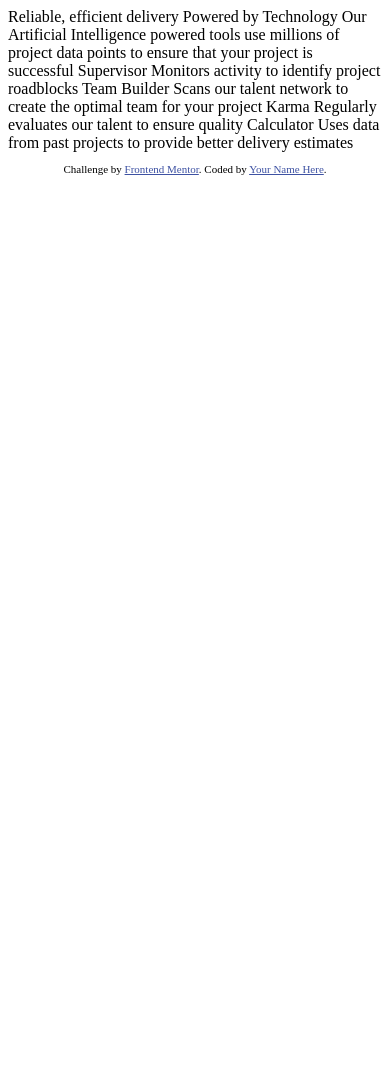
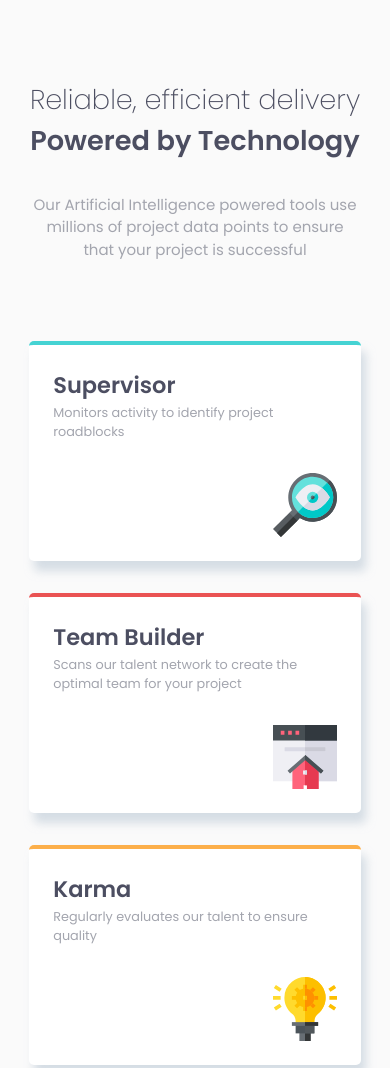
Before and after one commit to joyrexjrl/Four-card-feature-section, a plain HTML site: page index.html in a window 390 px wide. Shown: the top 1068 px of the page. Before the commit the page ends 844 px from the top, so only its background shows below. Drawn offline with Linux system fonts and the light colour scheme.

Commit message:
complete
layout for both mobile and desktop complete

```diff
--- a/index.html
+++ b/index.html
@@ -3,43 +3,69 @@
 <head>
   <meta charset="UTF-8">
   <meta name="viewport" content="width=device-width, initial-scale=1.0"> <!-- displays site properly based on user's device -->
-
+  <link rel="preconnect" href="https://fonts.googleapis.com">
+  <link rel="preconnect" href="https://fonts.gstatic.com" crossorigin>
+  <link href="https://fonts.googleapis.com/css2?family=Poppins:wght@200;400;600&display=swap" rel="stylesheet">
   <link rel="icon" type="image/png" sizes="32x32" href="./images/favicon-32x32.png">
-
+  <link rel="stylesheet" href="style.css">
   <title>Frontend Mentor | Four card feature section</title>
 
-  <!-- Feel free to remove these styles or customise in your own stylesheet 👍 -->
-  <style>
-    .attribution { font-size: 11px; text-align: center; }
-    .attribution a { color: hsl(228, 45%, 44%); }
-  </style>
+
 </head>
 <body>
+  <div class="container">
+    <main class="inner-container">
 
-  Reliable, efficient delivery
-  Powered by Technology
+      <div class="hero">
+        <h1 class="heading">
+          Reliable, efficient delivery<br>
+          <span class="heading-bold">Powered by Technology</span>
+        </h1>
+        <p class="heading-info">Our Artificial Intelligence powered tools use millions of project data points
+          to ensure that your project is successful</p>
+      </div>
 
-  Our Artificial Intelligence powered tools use millions of project data points
-  to ensure that your project is successful
+      <section class="feature-cards card-flex">
 
-  Supervisor
-  Monitors activity to identify project roadblocks
+        <div class="card card-1">
+          <h2 class="card-title">Supervisor</h2>
+          <p class="card-info">Monitors activity to identify project roadblocks</p>
+          <div class="flex">
+            <img src="images/icon-supervisor.svg" alt="sup icon" class="card-image">
+          </div>
+        </div>
 
-  Team Builder
-  Scans our talent network to create the optimal team for your project
+        <div class="card card-2">
+          <h2 class="card-title">Team Builder</h2>
+          <p class="card-info">Scans our talent network to create the optimal team for your project</p>
+          <div class="flex">
+            <img src="images/icon-team-builder.svg" alt="team icon" class="card-image">
+          </div>
+        </div>
 
-  Karma
-  Regularly evaluates our talent to ensure quality
+        <div class="card card-3">
+          <h2 class="card-title">Karma</h2>
+          <p class="card-info">Regularly evaluates our talent to ensure quality</p>
+          <div class="flex">
+            <img src="images/icon-karma.svg" alt="karma card" class="card-image">
+          </div>
+        </div>
 
-  Calculator
-  Uses data from past projects to provide better delivery estimates
+        <div class="card card-4">
+          <h2 class="card-title">Calculator</h2>
+          <p class="card-info">Uses data from past projects to provide better delivery estimates</p>
+          <div class="flex">
+            <img src="images/icon-calculator.svg" alt="calc card" class="card-image">
+          </div>
+        </div>
 
+      </section>
 
-  <footer>
-    <p class="attribution">
-      Challenge by <a href="https://www.frontendmentor.io?ref=challenge" target="_blank">Frontend Mentor</a>.
-      Coded by <a href="#">Your Name Here</a>.
-    </p>
-  </footer>
+      <div class="attribution">
+        Challenge by <a href="https://www.frontendmentor.io?ref=challenge" target="_blank">Frontend Mentor</a>.<br>
+        Coded by <a href="https://www.frontendmentor.io/profile/joyrexjrl" target="_blank">Rick Lozano</a>.
+      </div>
+    </main>
+  </div>
 </body>
 </html>
--- a/style.css
+++ b/style.css
@@ -0,0 +1,233 @@
+/* Box sizing rules */
+*,
+*::before,
+*::after {
+  box-sizing: border-box;
+}
+
+/* Remove default margin */
+body,
+h1,
+h2,
+h3,
+h4,
+p,
+figure,
+picture,
+blockquote,
+dl,
+dd {
+  margin: 0;
+}
+
+/* Remove list styles on ul, ol elements with a list role, which suggests default styling will be removed */
+ul[role='list'],
+ol[role='list'] {
+  list-style: none;
+}
+
+/* Set core root defaults */
+html:focus-within {
+  scroll-behavior: smooth;
+}
+
+/* Set core body defaults */
+body {
+  min-height: 100vh;
+  text-rendering: optimizeSpeed;
+  line-height: 1.5;
+}
+
+/* A elements that don't have a class get default styles */
+a:not([class]) {
+  text-decoration-skip-ink: auto;
+}
+
+/* Make images easier to work with */
+img,
+picture {
+  max-width: 100%;
+  display: block;
+}
+
+/* Inherit fonts for inputs and buttons */
+input,
+button,
+textarea,
+select {
+  font: inherit;
+}
+
+/* Remove all animations, transitions and smooth scroll for people that prefer not to see them */
+@media (prefers-reduced-motion: reduce) {
+  html:focus-within {
+   scroll-behavior: auto;
+  }
+
+  *,
+  *::before,
+  *::after {
+    animation-duration: 0.01ms !important;
+    animation-iteration-count: 1 !important;
+    transition-duration: 0.01ms !important;
+    scroll-behavior: auto !important;
+  }
+}
+
+:root{
+    --red: hsl(0, 78%, 62%);
+    --cyan: hsl(180, 62%, 55%);
+    --orange: hsl(34, 97%, 64%);
+    --blue: hsl(212, 86%, 64%);
+
+    --very-dark-blue: hsl(234, 12%, 34%);
+    --grayish-blue: hsl(229, 6%, 66%);
+    --very-light-gray: hsl(0, 0%, 98%);
+
+    --shadow: hsla(211, 23%, 79%, 0.6);
+}
+
+body{
+    font-family: 'Poppins', sans-serif;
+    font-size: 15px;
+}
+
+h1{
+    font-size: 1.7rem;
+}
+
+h1, h2{
+    color: var(--very-dark-blue);
+}
+
+p{
+    color: var(--grayish-blue);
+}
+
+.flex{
+    display: flex;
+    flex-direction: column;
+    align-items: flex-end;
+    width: 100%;
+}
+
+.container{
+    max-width: 400px;
+    margin-inline: auto;
+    background-color: var(--very-light-gray);
+    padding: 5rem 0;
+}
+
+.inner-container{
+    width: 85%;
+    margin-inline: auto;
+}
+
+.hero{
+    text-align: center;
+}
+
+.heading{
+    font-weight: 200;
+}
+
+.heading-bold{
+    font-weight: 600;
+}
+
+.heading-info{
+    margin-top: 2rem;
+    max-width: 50ch;
+    margin-inline: auto;
+}
+
+.feature-cards{
+    margin: 5rem 0;
+}
+
+.card-flex{
+    display: flex;
+    flex-direction: column;
+    gap: 2rem;
+}
+
+.card{
+    background-color: white;
+    padding: 1.5rem;
+    border-radius: 5px;
+    box-shadow: 5px 10px 10px var(--shadow);
+}
+
+.card-info{
+    font-size: .8rem;
+}
+
+.card-image{
+    margin-top: 2rem;
+
+}
+
+.card-1{
+    border-top: 4px solid var(--cyan);
+}
+
+.card-2{
+    border-top: 4px solid var(--red);
+}
+
+.card-3{
+    border-top: 4px solid var(--orange);
+}
+
+.card-4{
+    border-top: 4px solid var(--blue);
+}
+
+.attribution{
+    text-align: center;
+    color: var(--very-dark-blue);
+}
+
+.attribution a{
+    text-decoration: none;
+    color: var(--very-dark-blue);
+    transition: .2s ease-in;
+}
+
+.attribution a:hover{
+    color: var(--grayish-blue);
+}
+
+@media (min-width: 1000px){
+    .container{
+        width: 100%;
+        max-width: 1300px;
+    }
+
+    .feature-cards{
+        display: grid;
+        grid-template-columns: repeat(3, 1fr);
+        grid-template-rows: repeat(4, 1fr);
+        grid-template-areas:
+        ". card2 ."
+        "card1 card2 card4"
+        "card1 card3 card4"
+        ". card3 .";
+    }
+
+    .card-1{
+        grid-area: card1;
+    }
+
+    .card-2{
+        grid-area: card2;
+    }
+
+    .card-3{
+        grid-area: card3;
+    }
+
+    .card-4{
+        grid-area: card4;
+    }
+}
```
